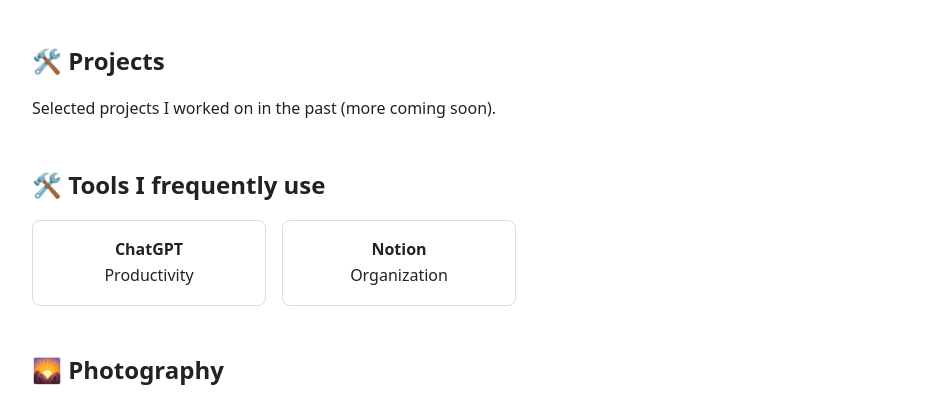
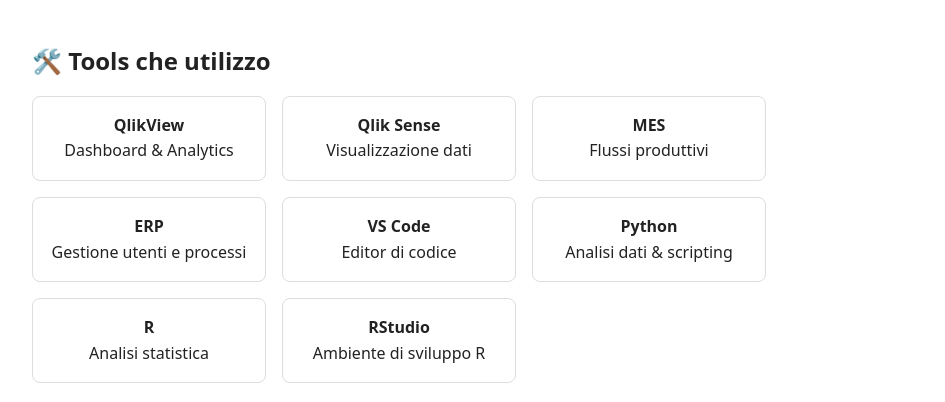
Before and after one commit to Ruhm7800/personal-website, a plain HTML site: page index.html in a window 1280 px wide. Shown: the part 296-698 px from the top of the page, without its empty margins (158-1103 px from the left). Drawn offline with Linux system fonts and the light colour scheme.

Commit message:
index.html

```diff
--- a/index.html
+++ b/index.html
@@ -36,10 +36,18 @@
   </ul>
 </section>
 
-<section id="projects">
-  <h2>🛠️ Projects</h2>
-  <p>Selected projects I worked on in the past (more coming soon).</p>
-  <!-- puoi aggiungere qui dettagli dei progetti -->
+<section id="tools">
+  <h2>🛠️ Tools che utilizzo</h2>
+  <div class="tool-grid">
+    <div class="tool-card"><strong>QlikView</strong><br>Dashboard & Analytics</div>
+    <div class="tool-card"><strong>Qlik Sense</strong><br>Visualizzazione dati</div>
+    <div class="tool-card"><strong>MES</strong><br>Flussi produttivi</div>
+    <div class="tool-card"><strong>ERP</strong><br>Gestione utenti e processi</div>
+    <div class="tool-card"><strong>VS Code</strong><br>Editor di codice</div>
+    <div class="tool-card"><strong>Python</strong><br>Analisi dati & scripting</div>
+    <div class="tool-card"><strong>R</strong><br>Analisi statistica</div>
+    <div class="tool-card"><strong>RStudio</strong><br>Ambiente di sviluppo R</div>
+  </div>
 </section>
 
 <section id="tools">
```
